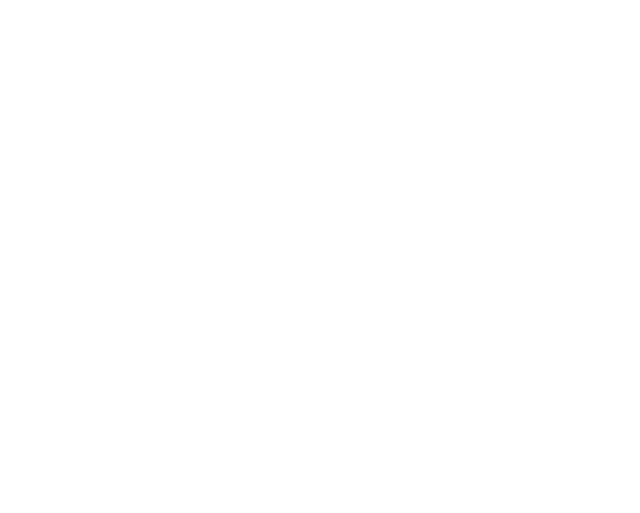
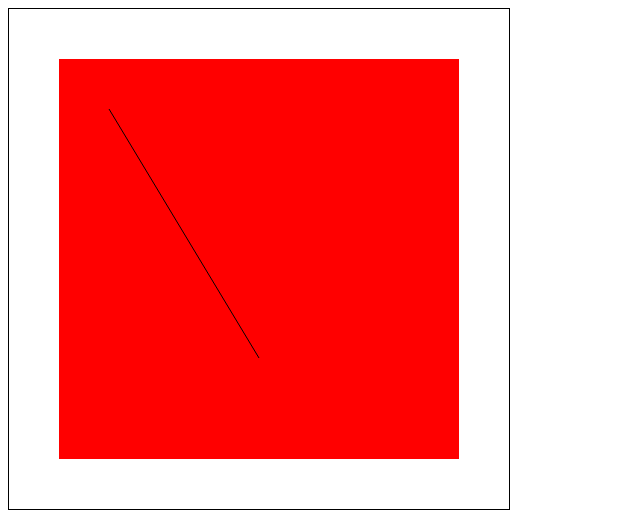
Before and after one commit to James-Ibersteen-Hawker/Text-Pong, a plain HTML site: page index.html in a window 1280 px wide. Shown: the whole page, without its empty margins (0-640 px from the left). Drawn offline with Linux system fonts and the light colour scheme.

Commit message:
started making pixel scanner

```diff
--- a/index.html
+++ b/index.html
@@ -1,6 +1,12 @@
-<!doctype html>
+<!DOCTYPE html>
 <html lang="en">
-    <body>
-        <script src="script.js"></script>
-    </body>
+  <body>
+    <canvas
+      id="canvas"
+      width="500"
+      height="500"
+      style="border: 1px solid black"
+    ></canvas>
+    <script src="script.js"></script>
+  </body>
 </html>
--- a/script.js
+++ b/script.js
@@ -1,16 +1,44 @@
 "use strict";
-window.onload = function grab() {
-  fetch("demo.txt")
-    .then((result) => {
-      return result.text();
-    })
-    .then((data) => {
-      data = data.split(":")[2];
-      return fetch(data);
-    })
-    .then((result) => {
-      return result.url;
-    })
-    .then((data) => console.log(data))
-    .catch((error) => console.error("error"));
-};
+// window.onload = function grab() {
+//   fetch("demo.txt")
+//     .then((result) => {
+//       return result.text();
+//     })
+//     .then((data) => {
+//       data = data.split(":")[2];
+//       return fetch(data);
+//     })
+//     .then((result) => {
+//       return result.url;
+//     })
+//     .then((data) => console.log(data))
+//     .catch((error) => console.error("error"));
+// };
+
+const canvas = document.getElementById("canvas");
+const ctx = canvas.getContext("2d");
+class pixel {
+  x;
+  y;
+  c;
+  constructor(x, y, c) {
+    this.x = x;
+    this.y = y;
+    this.c = c;
+  }
+}
+
+window.addEventListener("DOMContentLoaded", () => {
+  box();
+  scan(ctx);
+});
+function scan(ctx) {}
+function box() {
+  ctx.fillStyle = "red";
+  ctx.fillRect(50, 50, 400, 400);
+  ctx.stroke();
+  ctx.beginPath();
+  ctx.moveTo(100, 100);
+  ctx.lineTo(250, 349);
+  ctx.stroke();
+}
```
